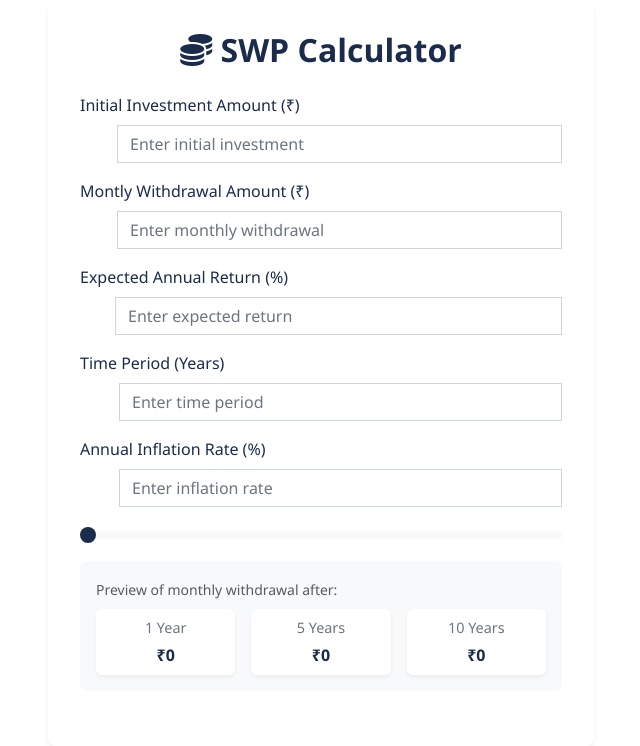
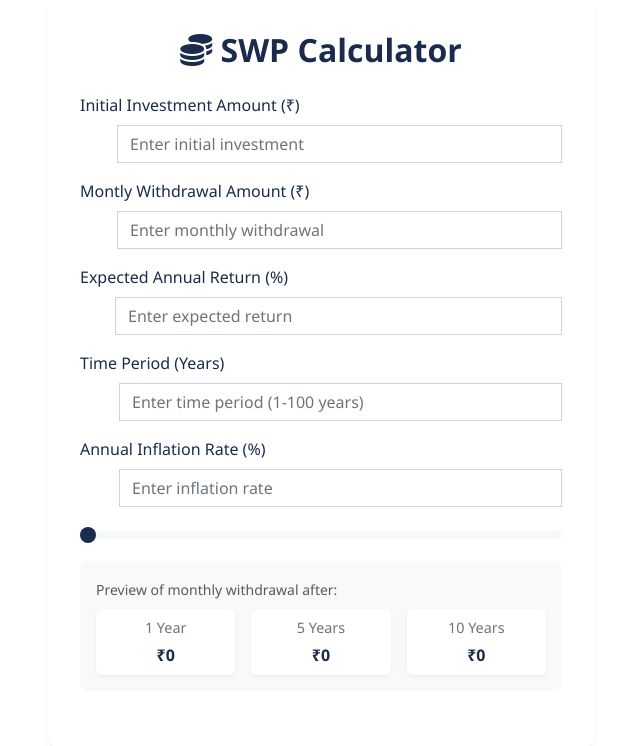
Before and after one commit to bhushanchhaya/WealthWizard, a Flask app: page / in a window 1280 px wide. Shown: the part 86-832 px from the top of the page, without its empty margins (319-959 px from the left). Run offline with Flask 3, Linux system fonts and the light colour scheme.

Commit message:
Agent query: Can you now enter time periods longer than 30 years (e.g., 40 years) and see the graphs and calculations working correctly?
Increase maximum time period input to 100 years.

Screenshot: https://storage.googleapis.com/screenshot-production-us-central1/84fc2d06-c7f4-4aeb-860c-f9c512a3e39e/306329ce-a5a7-4fe3-ab52-c7d8975d880d.jpg

```diff
--- a/static/js/calculator.js
+++ b/static/js/calculator.js
@@ -396,7 +396,7 @@ document.addEventListener('DOMContentLoaded', function() {
         if (expectedReturn <= 0 || expectedReturn > 100 || isNaN(expectedReturn)) {
             return false;
         }
-        if (timePeriod <= 0 || timePeriod > 30 || isNaN(timePeriod)) {
+        if (timePeriod <= 0 || isNaN(timePeriod)) {
             return false;
         }
         if (inflationRate < 0 || inflationRate > 30 || isNaN(inflationRate)) {
--- a/templates/index.html
+++ b/templates/index.html
@@ -50,9 +50,9 @@
                     <div class="input-group">
                         <span class="input-group-text"><i class="fas fa-clock"></i></span>
                         <input type="number" class="form-control" id="timePeriod"
-                               required min="1" max="30" step="1" placeholder="Enter time period">
+                               required min="1" max="100" step="1" placeholder="Enter time period (1-100 years)">
                         <div class="invalid-feedback">
-                            Please enter a valid time period (1-30 years).
+                            Please enter a valid time period (1-100 years).
                         </div>
                     </div>
                 </div>
```
